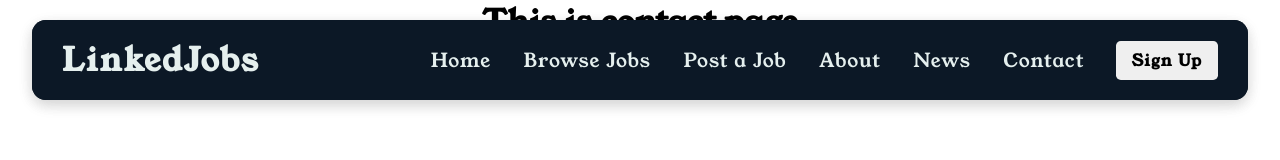
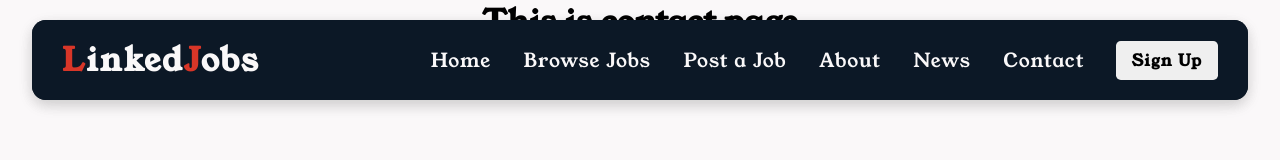
Before and after one commit to KornyIsDeveloping/LinkedJobs, a React (Create React App) app in the folder linkedjobs/: page /contact in a window 1280 px wide. Shown: the top 160 px of the page. Built offline with nearby package versions, Linux system fonts and the light colour scheme.

Commit message:
styling the colors

```diff
--- a/linkedjobs/src/components/navbar/Navbar.css
+++ b/linkedjobs/src/components/navbar/Navbar.css
@@ -2,11 +2,9 @@
 
 :root {
     --cl-primary: #0c1826;
-    --cl-secondary: #e5efee;
+    --cl-secondary: #faf8f9;
     --cl-hover: #d83628;
-    --cl-buttons: #D3AC2B;
-
-    --cl-text: #ffffff;
+    /* --cl-buttons: #D3AC2B; */
 }
 
 .navbarItems {
@@ -34,6 +32,10 @@
     color: var(--cl-secondary);
     cursor: pointer;
     letter-spacing: 2px;
+}
+
+span {
+    color: var(--cl-hover);
 }
 
 .navbar-menu {
@@ -81,7 +83,7 @@ button {
 
 button:hover {
     background-color: var(--cl-hover);
-    color: var(--cl-text);
+    color: var(--cl-primary);
 }
 
 .menu-icons {
@@ -134,11 +136,6 @@ button:hover {
         letter-spacing: 1px;
     }
 
-    /* .nav-links:hover {
-        background: rgb(143, 143, 12);
-        transition: none;
-    } */
-
     button {
         display: none;
     }
@@ -150,12 +147,19 @@ button:hover {
         margin: auto;
         border-radius: 4px;
         width: 80%;
-        background: var(--cl-buttons);
+        background: var(--cl-secondary);
         text-decoration: none;
-        color: var(--cl-text);
+        color: var(--cl-primary);
         font-size: 1.2rem;
         font-weight: 700;
         letter-spacing: 2px;
+    }
+
+    .nav-links-mobile:hover {
+        /* background-color: var(--cl-hover);
+        transition: 0.2s ease-in-out; */
+        background-color: var(--cl-hover);
+        color: var(--cl-primary);
     }
 
     .menu-icons {
--- a/linkedjobs/src/components/navbar/Navbar.js
+++ b/linkedjobs/src/components/navbar/Navbar.js
@@ -14,7 +14,7 @@ class Navbar extends Component{
     render(){
         return(
             <nav className='navbarItems'>
-                <h1 className='navbar-logo'>LinkedJobs</h1>
+                <h1 className='navbar-logo'><span>L</span>inked<span>J</span>obs</h1>
                 <div className='menu-icons'onClick={this.handleClick}>
                     {/* implementing the burger menu */}
                     <i className={this.state.clicked ? 'fas fa-times' : 'fas fa-bars'}></i>
--- a/linkedjobs/src/index.css
+++ b/linkedjobs/src/index.css
@@ -14,7 +14,7 @@ body {
     sans-serif; */
   -webkit-font-smoothing: antialiased;
   -moz-osx-font-smoothing: grayscale;
-  /* background-color: #12192a;      */
+  background-color: #faf8f9;
 }
 
 /* code {
```
